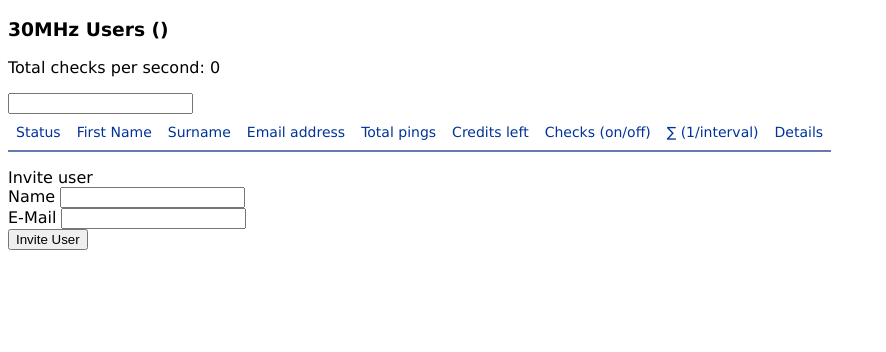
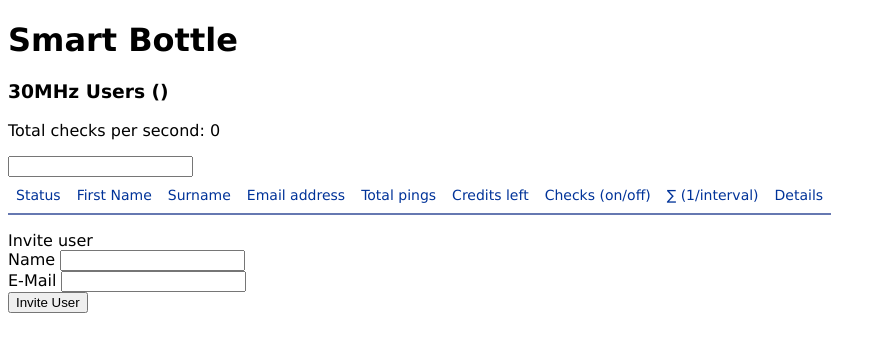
Before and after one commit to wires/barcelona-hackathon-2014, a website: page www/index.html in a window 1280 px wide. Shown: the whole page, without its empty margins (0-886 px from the left). Drawn offline with nearby package versions, Linux system fonts and the light colour scheme; some packages are replaced by stand-ins of ours; no server answers.

Commit message:
changed app name

```diff
--- a/config.xml
+++ b/config.xml
@@ -1,8 +1,8 @@
 <?xml version='1.0' encoding='utf-8'?>
 <widget id="SmartBottle" version="0.0.1" xmlns="http://www.w3.org/ns/widgets" xmlns:cdv="http://cordova.apache.org/ns/1.0">
-    <name>HelloCordova</name>
+    <name>SmartBottle</name>
     <description>
-        A sample Apache Cordova application that responds to the deviceready event.
+		Get sensor readings from the smart bottle.
     </description>
     <author email="dev@cordova.apache.org" href="http://cordova.io">
         Apache Cordova Team
--- a/www/index.html
+++ b/www/index.html
@@ -1,7 +1,7 @@
 <!DOCTYPE html>
 <html ng-app='demoApp'>
     <head>
-        <title>30MHz admin</title>
+        <title>Smartbottle</title>
 
         <script type="text/javascript" src="angular/angular.js"></script>
         <script type="text/javascript" src="angular-route/angular-route.js"></script>
@@ -12,6 +12,7 @@
         <link rel="stylesheet" type="text/css" href="css/style.css"/>
     </head>
     <body>
+        <h1>Smart Bottle</h1>
         <div ng-view></div>
     </body>
 </html>
```
